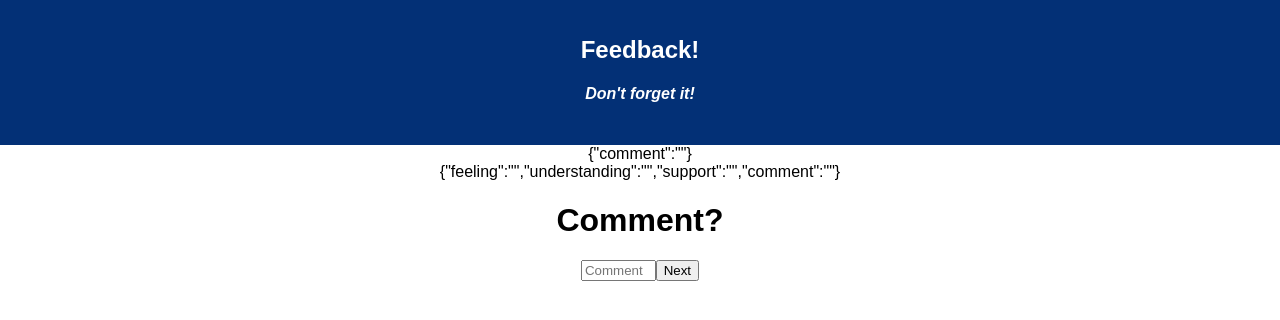
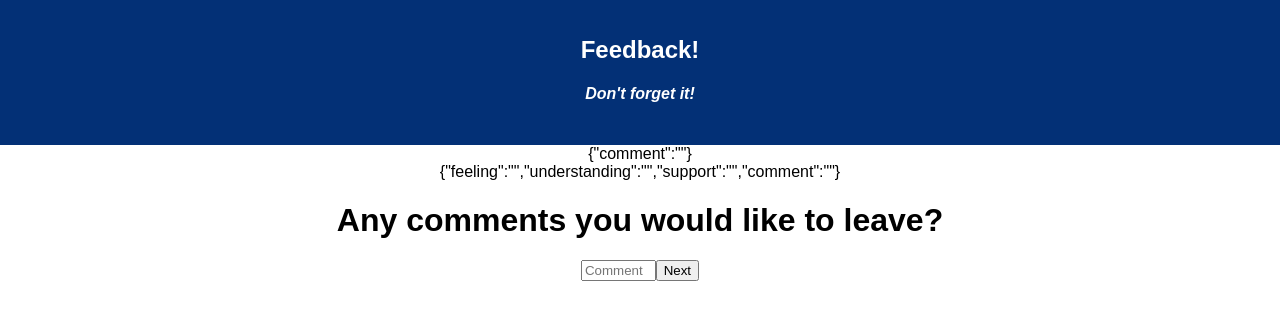
Before and after one commit to julianbooher/redux-feedback-loop, a React (Create React App) app: page /#/comment in a window 1280 px wide. Shown: the top 320 px of the page. Built offline with nearby package versions, Linux system fonts and the light colour scheme.

Commit message:
small formatting

```diff
--- a/src/components/Comment/Comment.js
+++ b/src/components/Comment/Comment.js
@@ -59,7 +59,7 @@ class Comment extends Component {
                 <br>
                 </br>
                 {JSON.stringify(this.props.reduxState)}
-                <h1>Comment?</h1>
+                <h1>Any comments you would like to leave?</h1>
                 <form onSubmit={this.handleSubmit}>
                     <input
                         type="text"
--- a/src/components/Support/Support.js
+++ b/src/components/Support/Support.js
@@ -69,7 +69,7 @@ class Support extends Component {
                 <br>
                 </br>
                 {JSON.stringify(this.props.reduxState)}
-                <h1>How supported are you today?</h1>
+                <h1>How well are you being supported?</h1>
                 <form onSubmit={this.handleSubmit}>
                     <input
                         required
--- a/src/components/Understand/Understand.js
+++ b/src/components/Understand/Understand.js
@@ -69,7 +69,7 @@ class Understand extends Component {
                 <br>
                 </br>
                 {JSON.stringify(this.props.reduxState)}
-                <h1>How are you understanding today?</h1>
+                <h1>How well are you understanding the content?</h1>
                 <form onSubmit={this.handleSubmit}>
                     <input
                         required
```
